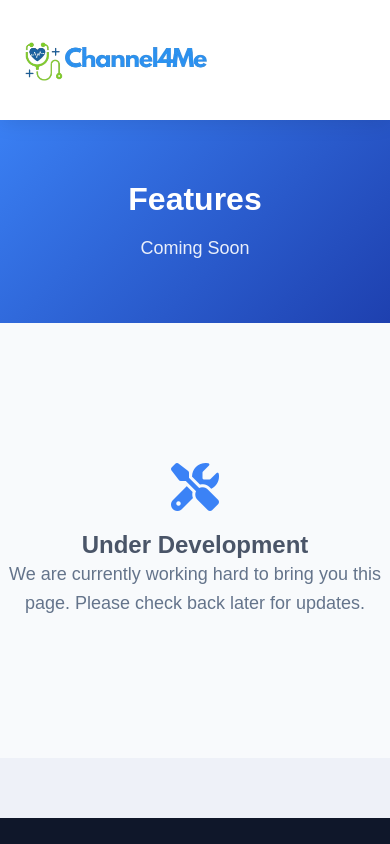
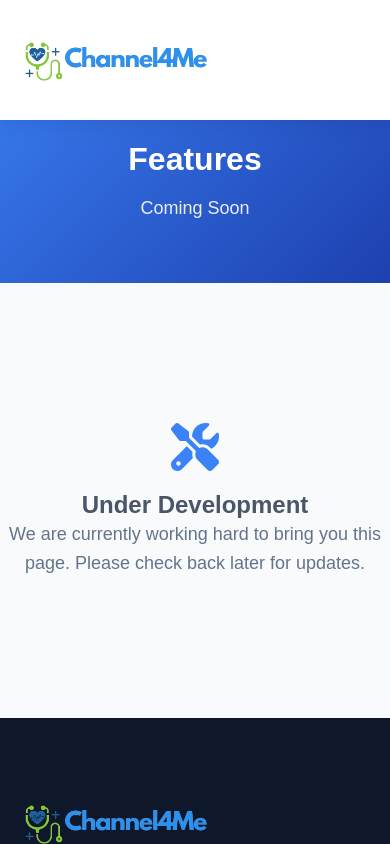
Before and after one commit to channel4meofficial-gif/Channel4me-Frontend, a React (Create React App) app: page /features in a window 390 px wide. Built offline with nearby package versions, Linux system fonts and the light colour scheme.

Commit message:
Fix white spacing issues on landing page

```diff
--- a/src/styles/PublicLayout/publiclayout.css
+++ b/src/styles/PublicLayout/publiclayout.css
@@ -40,8 +40,6 @@ body {
 .main-content {
     flex: 1 0 auto;
     width: 100%;
-    padding-top: 120px; /* Space for fixed header */
-    padding-bottom: 60px;
 }
 
 /* ==============================
@@ -70,8 +68,4 @@ body {
     .container {
         padding: 0 16px;
     }
-
-    .main-content {
-        padding-top: 100px;
-    }
 }
--- a/src/styles/pages.css
+++ b/src/styles/pages.css
@@ -2,7 +2,7 @@
 
 .page-header {
     background: linear-gradient(135deg, #3b82f6 0%, #1e40af 100%);
-    padding: 80px 0 60px;
+    padding: 140px 0 60px;
     color: white;
     text-align: center;
 }
```
Also changed, not shown: src/App.tsx (+3 -5 lines).
